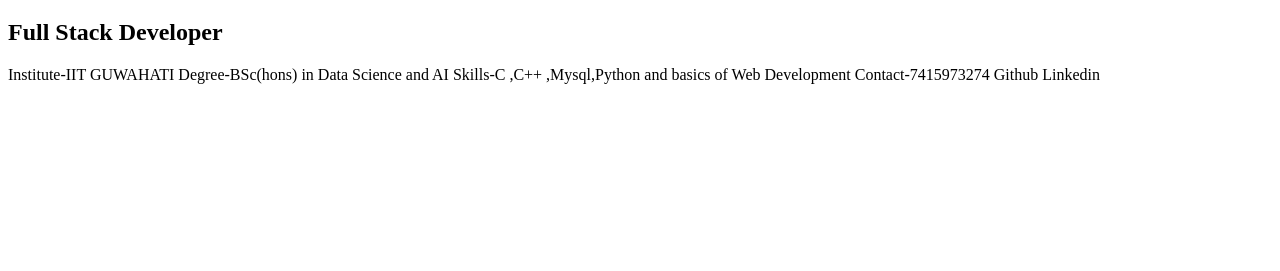
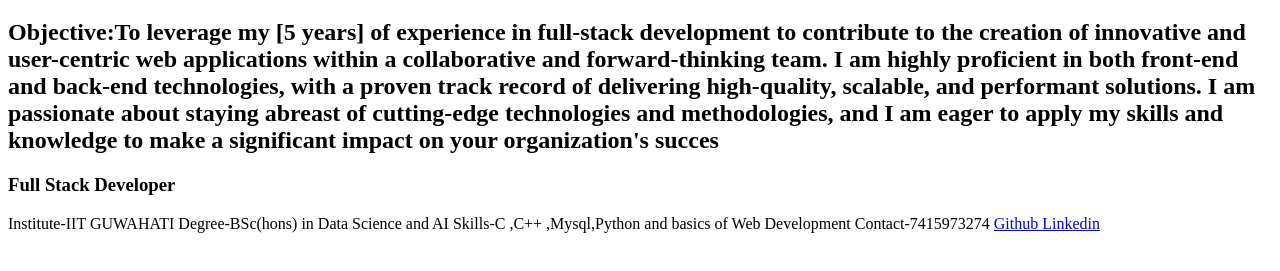
Before and after one commit to Kundanam/RESUME, a plain HTML site: page index.html in a window 1280 px wide. Shown: the part 61-332 px from the top of the page. Drawn offline with Linux system fonts and the light colour scheme.

Commit message:
Update index.html

```diff
--- a/index.html
+++ b/index.html
@@ -7,7 +7,8 @@
 </head>
 <body>
     <h1>Resume</h1>
-    <h2>Full Stack Developer</h2>
+    <h2> Objective:To leverage my [5 years] of experience in full-stack development to contribute to the creation of innovative and user-centric web applications within a collaborative and forward-thinking team. I am highly proficient in both front-end and back-end technologies, with a proven track record of delivering high-quality, scalable, and performant solutions. I am passionate about staying abreast of cutting-edge technologies and methodologies, and I am eager to apply my skills and knowledge to make a significant impact on your organization's succes </h2>
+    <h3>Full Stack Developer</h3>
     <p1><Name-Kundanam Gupta</p1>
     <p2>Institute-IIT GUWAHATI</p2>
     <p3>Degree-BSc(hons) in Data Science and AI</p3>
@@ -16,8 +17,8 @@
 
 
 
-    <a1 href="https://github.com/Kundanam " target=" _blank">  Github </a1>
-     <a2 href="https://www.linkedin.com/in/kundanam-gupta-0a8605250 " target=" _blank">  Linkedin </a2>
+    <a href="https://github.com/Kundanam/ " target=" _blank">  Github </a>
+     <a href="https://www.linkedin.com/in/kundanam-gupta-0a8605250/ " target=" _blank">  Linkedin </a>
 
 </body>
 </html>
```
